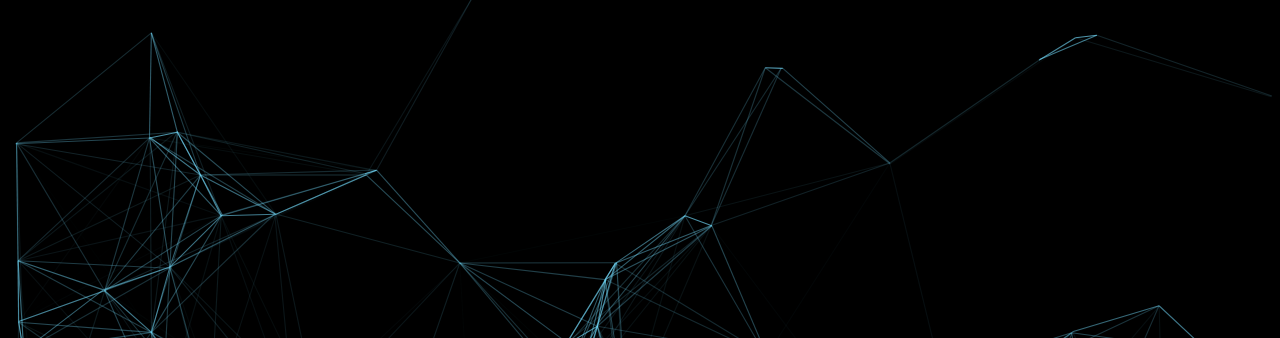
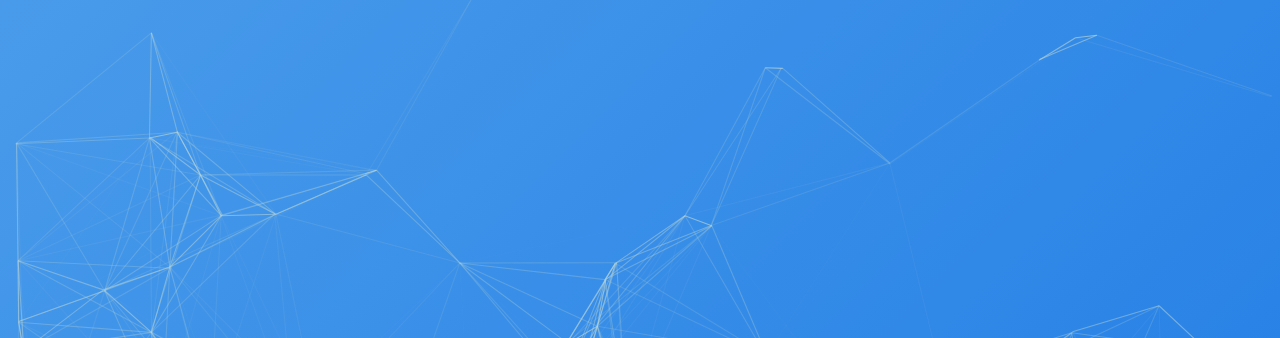
Before and after one commit to faisal00813/faisal00813.github.io, a plain HTML site: page index.html in a window 1280 px wide. Shown: the top 338 px of the page. Drawn offline with Linux system fonts and the light colour scheme.

Commit message:
Update index.html

```diff
--- a/index.html
+++ b/index.html
@@ -2,8 +2,8 @@
 <html lang="en">
 
 <head>
-    <title>Something awsome for doctors on the way</title>
-<link href="https://fonts.googleapis.com/css?family=Gloria+Hallelujah" rel="stylesheet">
+    <title>Something awsome for doctors on the way!</title>
+    <link href="https://fonts.googleapis.com/css?family=Gloria+Hallelujah" rel="stylesheet">
     <script src="particle.js"></script>
     <style>
         html,
@@ -26,15 +26,13 @@
         }
 
         #tagline p {
-          color: white;
+            color: white;
             /*.strokeme {
                 text-shadow: -1px -1px 0 #75deff, 1px -1px 0 #75deff, -1px 1px 0 #75deff, 1px 1px 0 #75deff;
             }*/
             font-family: 'Gloria Hallelujah', cursive;
-
             sans-serif;
             font-size: 64px;
-
             opacity: 1;
         }
 
@@ -43,7 +41,15 @@
             height: 100%;
             width: 100%;
             z-index: -100;
-            background: #000
+            /*background: #000*/
+            background: rgba(73, 155, 234, 1);
+            background: -moz-linear-gradient(-45deg, rgba(73, 155, 234, 1) 0%, rgba(32, 124, 229, 1) 100%);
+            background: -webkit-gradient(left top, right bottom, color-stop(0%, rgba(73, 155, 234, 1)), color-stop(100%, rgba(32, 124, 229, 1)));
+            background: -webkit-linear-gradient(-45deg, rgba(73, 155, 234, 1) 0%, rgba(32, 124, 229, 1) 100%);
+            background: -o-linear-gradient(-45deg, rgba(73, 155, 234, 1) 0%, rgba(32, 124, 229, 1) 100%);
+            background: -ms-linear-gradient(-45deg, rgba(73, 155, 234, 1) 0%, rgba(32, 124, 229, 1) 100%);
+            background: linear-gradient(135deg, rgba(73, 155, 234, 1) 0%, rgba(32, 124, 229, 1) 100%);
+            filter: progid:DXImageTransform.Microsoft.gradient( startColorstr='#499bea', endColorstr='#207ce5', GradientType=1);
         }
     </style>
 </head>
@@ -104,7 +110,7 @@
                 "line_linked": {
                     "enable": true,
                     "distance": 236.74429248968178,
-                    "color": "#75deff",
+                    "color": "#b9d5d7",
                     "opacity": 0.7417987831343363,
                     "width": 1.1048066982851816
                 },
```
